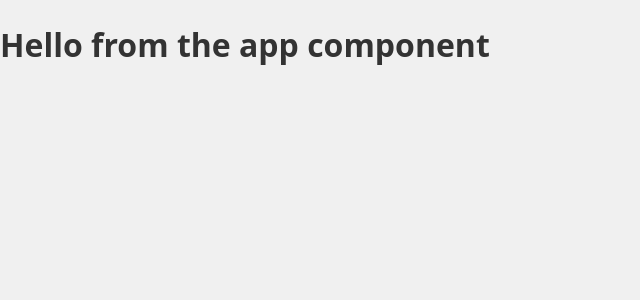
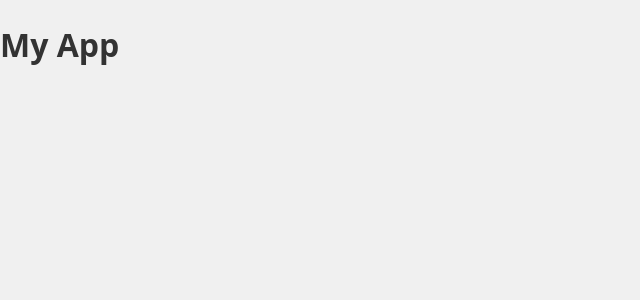
Before and after one commit to thepixelboy/feedback-app, a React (Create React App) app: page / in a window 1280 px wide. Shown: the top 300 px of the page, without its empty margins (0-640 px from the left). Built offline with nearby package versions, Linux system fonts and the light colour scheme.

Commit message:
feat: intro to jsx

```diff
--- a/src/App.js
+++ b/src/App.js
@@ -1,7 +1,7 @@
 function App() {
   return (
-    <div>
-      <h1>Hello from the app component</h1>
+    <div className="container">
+      <h1>My App</h1>
     </div>
   );
 }
```
